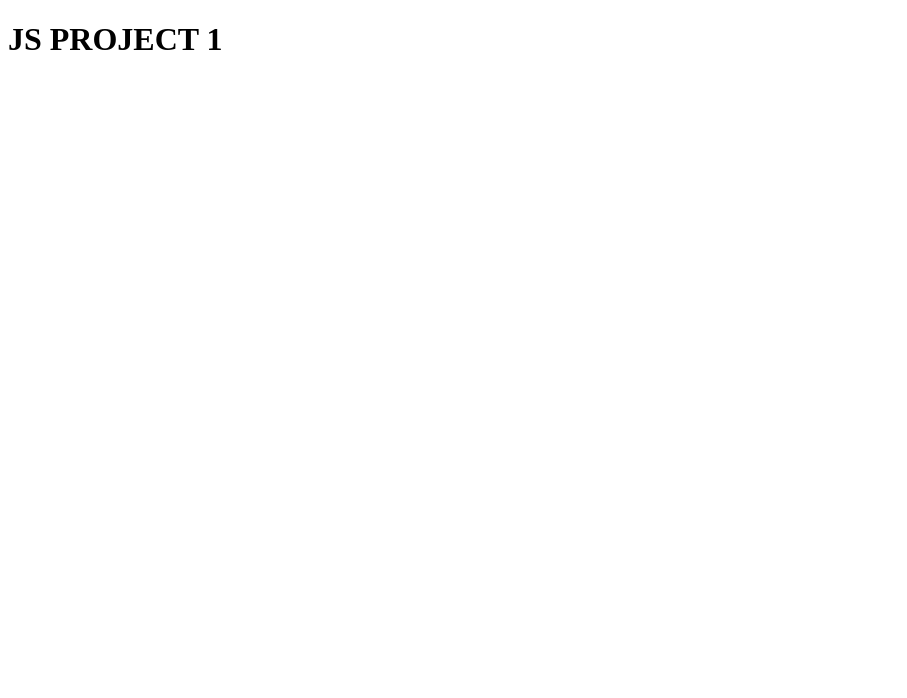
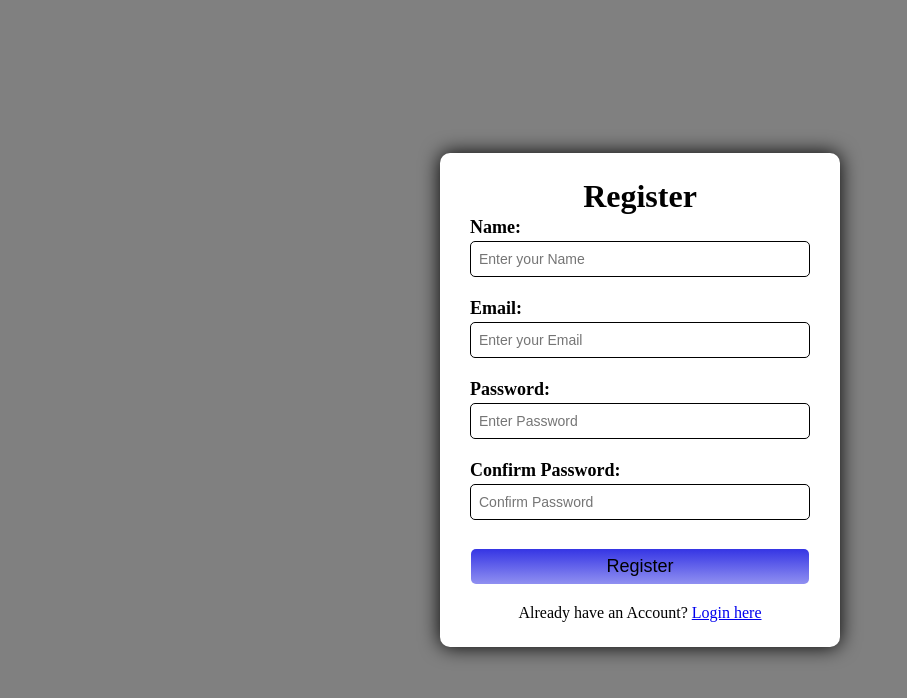
Before and after one commit to AhsanSajjadpk/Javascript-Projects, a plain HTML site: page 01-html-Form-Validation/index.html in a window 1280 px wide. Shown: the whole page, without its empty margins (0-907 px from the left). Drawn offline with Linux system fonts and the light colour scheme.

Commit message:
Frontend Ready.

```diff
--- a/01-html-Form-Validation/index.html
+++ b/01-html-Form-Validation/index.html
@@ -7,8 +7,42 @@
     <link rel="stylesheet" href="style.css">
 </head>
 <body>
+    <div class="main">
 
-    <h1>JS PROJECT 1</h1>
+        <form action="">
+
+            <h1>Register</h1>
+
+            <div class="input-controls">
+                <label for="name">Name: </label>
+                <input type="text" name="name" id="name" placeholder="Enter your Name">
+                <small>dummy error show</small>
+            </div>
+            <div class="input-controls">
+                <label for="email">Email: </label>
+                <input type="text" name="email" id="email" placeholder="Enter your Email">
+                <small>dummy error show</small>
+            </div>
+            <div class="input-controls">
+                <label for="password">Password: </label>
+                <input type="text" name="password" id="password" placeholder="Enter Password">
+                <small>dummy error show</small>
+            </div>
+            <div class="input-controls">
+                <label for="confirmPassword">Confirm Password: </label>
+                <input type="text" name="confirmPassword" id="confirmPassword" placeholder="Confirm Password">
+                <small>dummy error show</small>
+            </div>
+
+            <input type="submit" value="Register" id="register">
+            <p>Already have an Account? <a href="#">Login here</a></p>
+
+        </form>
+
+
+    </div>
+
+
 
 
     <script src="app.js"></script>
--- a/01-html-Form-Validation/style.css
+++ b/01-html-Form-Validation/style.css
@@ -0,0 +1,109 @@
+* {
+    margin: 0;
+    padding: 0;
+    box-sizing: border-box;
+}
+
+
+.main {
+    width: 100vw;
+    height: 100vh;
+    background-color: gray;
+    display: flex;
+    justify-content: center;
+    align-items: center;
+}
+
+form {
+    width: 400px;
+    height: auto;
+    background-color: white;
+    box-shadow: 0px 0px 20px black;
+    display: flex;
+    justify-content: center;
+    align-items: center;
+    flex-direction: column;
+    border-radius: 10px;
+    padding: 25px 20px;
+}
+
+.input-controls {
+    display: flex;
+    justify-content: center;
+    width: 100%;
+    flex-direction: column;
+    margin: 2px 0px;
+    gap: 1px;
+    padding: 0px 10px;
+}
+.input-controls input {
+    padding: 9px 8px;
+    margin-top: 2px;
+    font-size: 14px;
+    outline: none;
+    border-radius: 5px;
+    border: 1px solid black;
+
+}
+
+.input-controls.error small{
+    visibility: visible;
+
+}
+.input-controls.error input{
+
+    outline: tomato;
+    /* border-radius: 5px; */
+    /* box-shadow: 0px 0p 10px red; */
+    border: 2px solid tomato;
+}
+
+
+.input-controls.success input{
+    border: 2px solid lime;
+
+}
+
+
+
+.input-controls label {
+    font-size: 18px;
+    font-weight: bold;
+    cursor: pointer;
+}
+.input-controls small {
+    font-size: 14px;
+    color: red;
+    visibility: hidden;
+
+}
+
+
+#register {
+    padding: 7px 10px;
+    font-size: 18px;
+    width: 94%;
+    background: linear-gradient(to bottom, rgb(53, 53, 228), rgb(144, 144, 241));
+    border: none;
+    border-radius: 5px;
+    margin-top: 10px ;
+    margin-bottom: 20px;
+    cursor: pointer;
+
+}
+
+#register:hover {}
+
+#register:active {
+
+    background-color: black;
+    color: white;
+}
+
+@media screen and (max-width : 500px) {
+
+    form {
+        width: 90%;
+    }
+
+}
```
